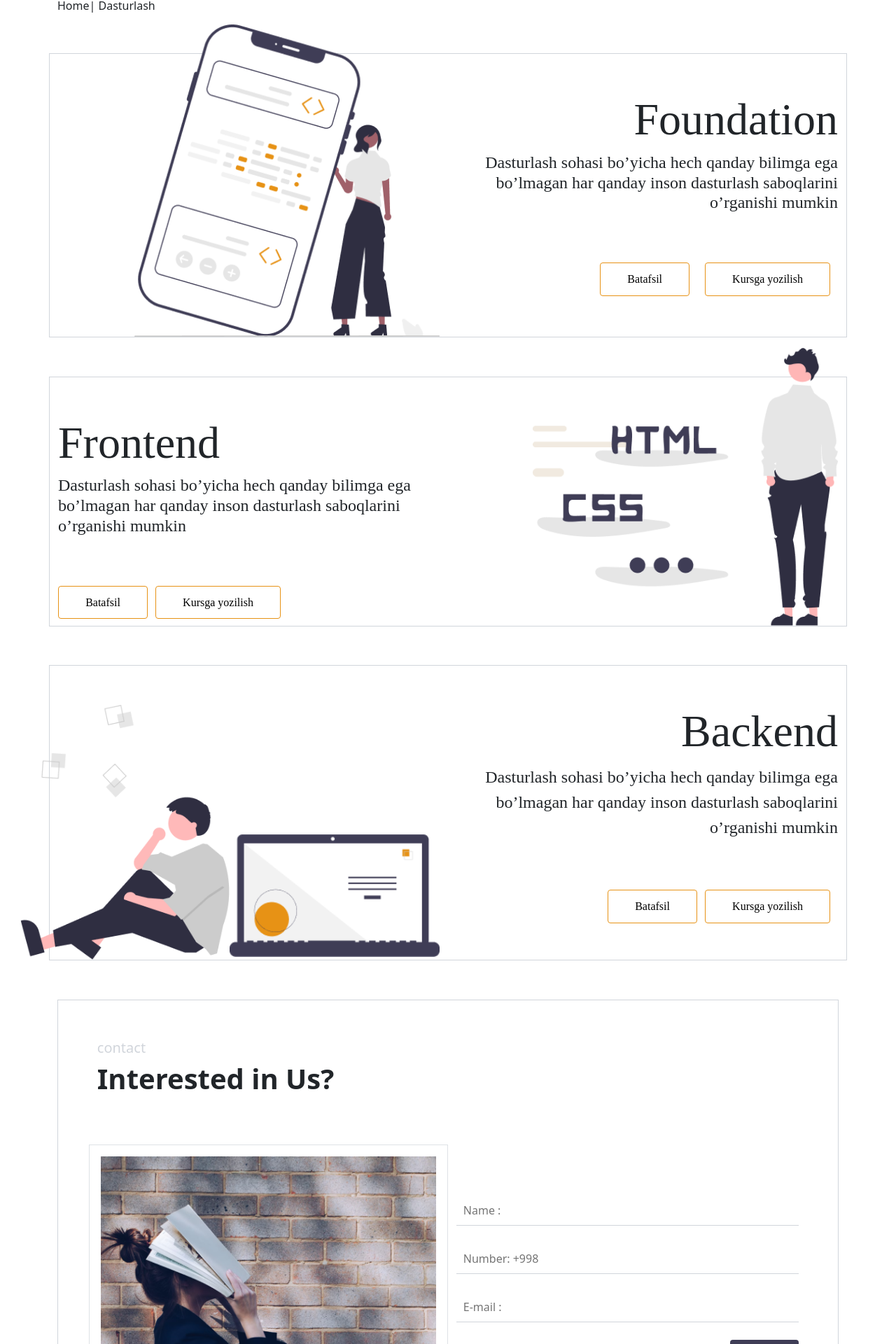
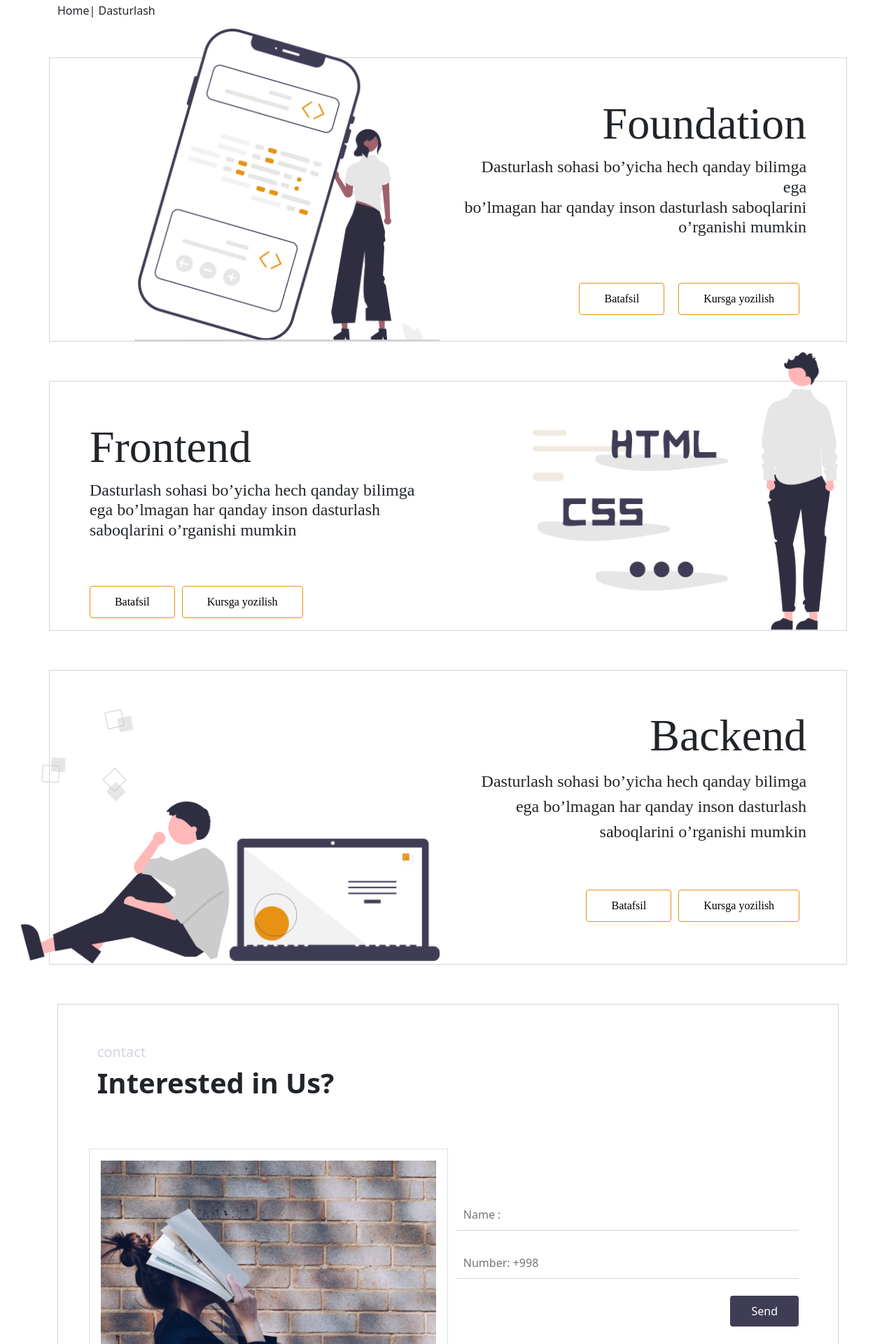
Before and after one commit to Khojiakbarbe/Infinitity-Site, a React (Create React App) app: page /dasturlash in a window 1280 px wide. Shown: the part 96-2016 px from the top of the page at 70% size. Built offline with nearby package versions, Linux system fonts and the light colour scheme.

Commit message:
somethings changed

```diff
--- a/src/App.css
+++ b/src/App.css
@@ -17,6 +17,7 @@ a {
   color: white;
   padding: 5%;
   width: 100%;
+  margin-bottom: 5%;
 }
 
 .applyButton:hover {
@@ -25,7 +26,6 @@ a {
   color: black;
   transition: 0.5s;
 }
-
 
 
 /* Home page started */
@@ -41,7 +41,7 @@ a {
 /* Carousel */
 .carouselButtons {
   position: absolute;
-  bottom: -100%;
+  bottom: -50%;
   left: -50%;
 }
 
@@ -50,14 +50,6 @@ a {
 }
 
 
-.carouselButtons .active::before li {
-  border-radius: 50%;
-  height: 30px;
-  width: 30px;
-  text-align: center;
-  margin-right: 2%;
-  border: 1px solid;
-}
 
 .carouselButtons li .active {
   margin-top: 15%;
@@ -71,6 +63,7 @@ a {
   padding: 2%;
   padding-left: 7%;
   padding-right: 7%;
+  position: relative;
   margin-right: 2%;
   margin-top: -2%;
   border-radius: 4px;
--- a/src/Components/Carousel.jsx
+++ b/src/Components/Carousel.jsx
@@ -1,7 +1,4 @@
 import React from "react";
-
-
-
 
 
 
@@ -15,16 +12,16 @@ export default function Carousel() {
             <div className="carousel-indicators carouselButtons">
                 <button className="batafsilBtn">Batafsil</button>
                 <li>
-                    <button type="button" data-bs-target="#carouselExampleDark" style={{ height: '15px', width: '15px' }} data-bs-slide-to="0" className="dot active carouselDot" aria-current="true" aria-label="Slide 1"></button>
+                    <button type="button" data-bs-target="#carouselExampleDark" style={{ height: '15px', width: '15px' }} data-bs-slide-to="0" className="active carouselDot" aria-current="true" aria-label="Slide 1"></button>
                 </li>
                 <li>
-                    <button type="button" data-bs-target="#carouselExampleDark" style={{ height: '15px', width: '15px' }} data-bs-slide-to="1" className="dot carouselDot" aria-label="Slide 2"></button>
+                    <button type="button" data-bs-target="#carouselExampleDark" style={{ height: '15px', width: '15px' }} data-bs-slide-to="1" className="carouselDot" aria-label="Slide 2"></button>
                 </li>
                 <li>
-                    <button type="button" data-bs-target="#carouselExampleDark" style={{ height: '15px', width: '15px' }} data-bs-slide-to="2" className="dot carouselDot" aria-label="Slide 3"></button>
+                    <button type="button" data-bs-target="#carouselExampleDark" style={{ height: '15px', width: '15px' }} data-bs-slide-to="2" className="carouselDot" aria-label="Slide 3"></button>
                 </li>
                 <li>
-                    <button type="button" data-bs-target="#carouselExampleDark" style={{ height: '15px', width: '15px' }} data-bs-slide-to="3" className="dot carouselDot" aria-label="Slide 4"></button>
+                    <button type="button" data-bs-target="#carouselExampleDark" style={{ height: '15px', width: '15px' }} data-bs-slide-to="3" className="carouselDot" aria-label="Slide 4"></button>
                 </li>
             </div>
             <div className="carousel-inner p-5">
--- a/src/Components/Dasturlash/Dasturlash.jsx
+++ b/src/Components/Dasturlash/Dasturlash.jsx
@@ -22,7 +22,7 @@ export default function Dasturlash() {
                 <div className="col-md-6 responsiveMargin">
                     <img src={img1} />
                 </div>
-                <div className="col-md-6 ">
+                <div className="col-md-6 " style={{ paddingRight: '5%' }}>
                     <h1>Foundation</h1>
                     <h5 >Dasturlash sohasi bo’yicha hech qanday bilimga ega <br /> bo’lmagan har qanday inson dasturlash saboqlarini <br /> o’rganishi mumkin</h5>
                     <button className="batafsilBtn" onClick={() => navigate('/foundation')}>Batafsil</button>
@@ -35,10 +35,10 @@ export default function Dasturlash() {
             </div>
 
             <div className="dasturlashKurslar row">
-                <div className="col-md-6 responsiveMargin" style={{ textAlign: 'left' }}>
+                <div className="col-md-6 responsiveMargin" style={{ textAlign: 'left', paddingLeft: '5%' }}>
                     <h1>Frontend</h1>
                     <h5>Dasturlash sohasi bo’yicha hech qanday bilimga ega bo’lmagan har qanday inson dasturlash saboqlarini o’rganishi mumkin</h5>
-                    <button className="batafsilBtn">Batafsil</button>
+                    <button className="batafsilBtn" onClick={() => navigate('/aloqa')}>Batafsil</button>
                     <a href="https://forms.gle/c9cbTgV2uH1mScr26">
                         <button className="batafsilBtn" >
                             Kursga yozilish
@@ -57,10 +57,10 @@ export default function Dasturlash() {
                         <img src={img4} className='compImg' alt="" />
                     </div>
                 </div>
-                <div className="col-md-6 ">
+                <div className="col-md-6" style={{ paddingRight: '5%' }}>
                     <h1>Backend</h1>
                     <p>Dasturlash sohasi bo’yicha hech qanday bilimga ega bo’lmagan har qanday inson dasturlash saboqlarini o’rganishi mumkin</p>
-                    <button className="batafsilBtn">Batafsil</button>
+                    <button className="batafsilBtn" onClick={() => navigate('/aloqa')}>Batafsil</button>
                     <a href="https://forms.gle/c9cbTgV2uH1mScr26">
                         <button className="batafsilBtn">
                             Kursga yozilish
@@ -79,9 +79,10 @@ export default function Dasturlash() {
                     <div className="col-md-6 contactInputs">
                         <input type="text" placeholder="Name : " />
                         <input type="number" placeholder="Number: +998 " />
-                        <input type="e-mail" placeholder="E-mail : " />
                         <div style={{ textAlign: 'end' }}>
-                            <button>Send</button>
+                            <a href="https://forms.gle/mnZttWEf3LPoDS7y8">
+                                <button>Send</button>
+                            </a>
                         </div>
                     </div>
                 </div>
--- a/src/Components/Footer.jsx
+++ b/src/Components/Footer.jsx
@@ -1,16 +1,16 @@
 import React from "react";
+import { useNavigate , Link} from "react-router-dom";
 import logo from '../images/navbar/infinityLogo.png'
 import location from '../images/home/location.png'
 import facebook from '../images/footer/facebook.png'
 import instagram from '../images/footer/instagram.png'
-import twitter from '../images/footer/twitter.png'
 import telegram from '../images/footer/telegram.png'
-
 
 import bg from '../images/footer/bgFooter.png'
 
 export default function Footer() {
 
+    const navigate = useNavigate();
 
     return (
         <div className='footer'>
@@ -19,7 +19,7 @@ export default function Footer() {
                 className="container row p-5" style={{ margin: '0 auto', overflow: 'hidden' }}>
                 <div className="col-md-2">
                     <h5><strong>Dasturlash</strong></h5>
-                    <p>FrontEnd</p>
+                    <Link to="/dasturlash"><p> FrontEnd </p> </Link>
                     <p>BackEnd</p>
                     <p>Foundation</p>
                     <p>Ux & Ui dizayn</p>
@@ -34,7 +34,7 @@ export default function Footer() {
                 </div>
                 <div className="col-md-2">
                     <h5><strong>Matematika</strong></h5>
-                    <p>Mental arifmetika</p>
+                    <p onClick={() => navigate('/')}>Mental arifmetika</p>
                     <p>Math for kids</p>
                     <p>Math for students</p>
                 </div>
@@ -52,7 +52,7 @@ export default function Footer() {
                             <img src={instagram} alt="" />
                         </a>
                         <a href="https://t.me/Jaloliddin_usm">
-                            <svg xmlns="http://www.w3.org/2000/svg" width="25" height="25" fill="currentColor" class="bi bi-envelope" viewBox="0 0 16 16">
+                            <svg xmlns="http://www.w3.org/2000/svg" width="25" height="25" fill="currentColor" className="bi bi-envelope" viewBox="0 0 16 16">
                                 <path d="M0 4a2 2 0 0 1 2-2h12a2 2 0 0 1 2 2v8a2 2 0 0 1-2 2H2a2 2 0 0 1-2-2V4Zm2-1a1 1 0 0 0-1 1v.217l7 4.2 7-4.2V4a1 1 0 0 0-1-1H2Zm13 2.383-4.708 2.825L15 11.105V5.383Zm-.034 6.876-5.64-3.471L8 9.583l-1.326-.795-5.64 3.47A1 1 0 0 0 2 13h12a1 1 0 0 0 .966-.741ZM1 11.105l4.708-2.897L1 5.383v5.722Z" />
                             </svg>
                         </a>
--- a/src/Components/Home.jsx
+++ b/src/Components/Home.jsx
@@ -49,14 +49,14 @@ export default function Home() {
                             <div>
                                 <h2>Ingliz tili</h2>
                                 <p>Kids, General, IELTS</p>
-                                <Link to="/">ko'rish </Link>
+                                <Link to="/english">ko'rish </Link>
                             </div>
                         </div>
                         <div data-aos="fade-left" className="col-md-4 p-3">
                             <div>
                                 <h2>Matematika</h2>
                                 <p>Kichik va Katta yoshdagilar uchun</p>
-                                <Link to="/">ko'rish </Link>
+                                <Link to="/matematika">ko'rish </Link>
                             </div>
                         </div>
                     </div>
--- a/src/Components/Navbar.jsx
+++ b/src/Components/Navbar.jsx
@@ -78,7 +78,7 @@ function MyNavbar(args) {
                         </NavLink>
                     </NavbarText>
                     <NavbarText>
-                        <NavLink>
+                        <NavLink >
                             <Link to='/aloqa'>
                                 Aloqa
                             </Link>
```
Also changed, not shown: src/App.jsx (+6 -6 lines), src/Components/English.jsx (renamed from src/Components/Dasturlash/English.jsx), src/Components/Math.jsx (renamed from src/Components/Dasturlash/Math.jsx), src/Components/Rustili.jsx (renamed from src/Components/Dasturlash/Rustili.jsx).
